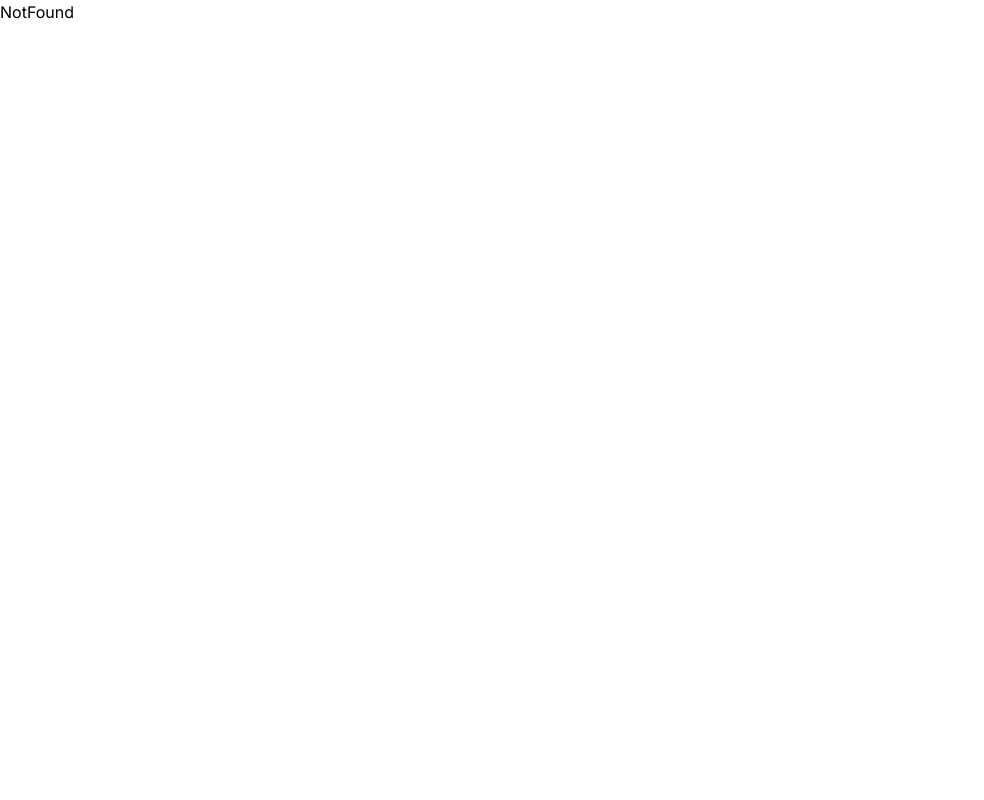
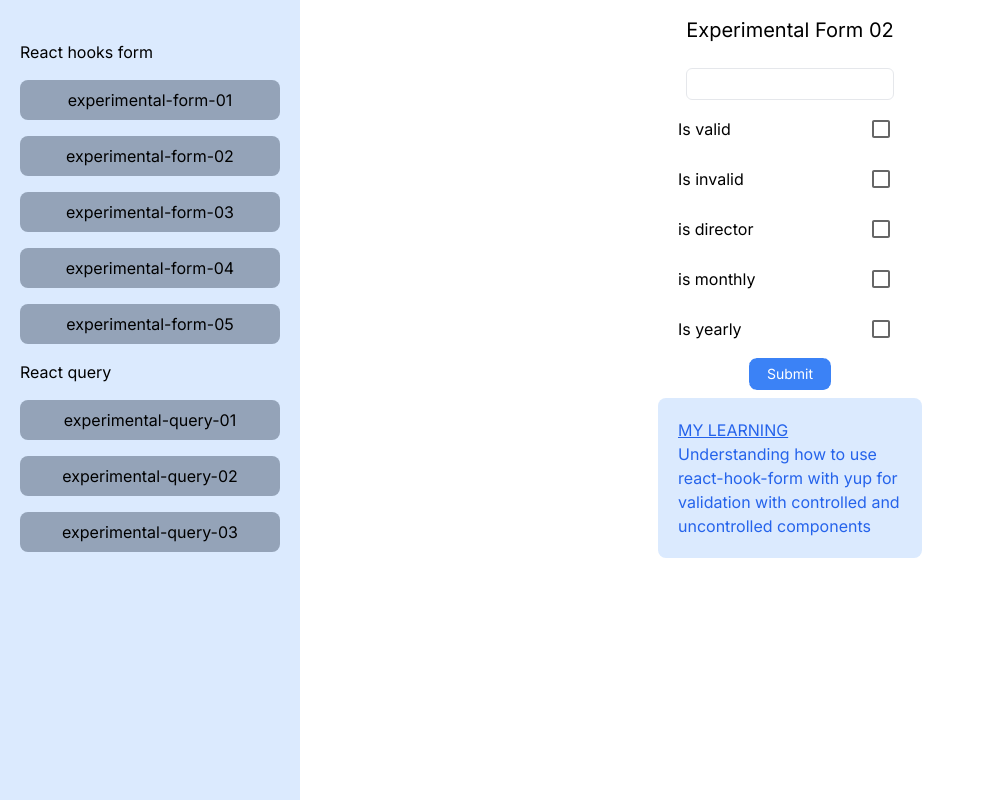
Before and after one commit to vinit-churi/experimental_coding_001-reacy-query-and-hooks-forms, a Next.js app: page /experimental-form-02 in a window 1280 px wide. Before the commit this address had no page. Shown: the whole page, without its empty margins (0-984 px from the left). Built offline with nearby package versions, Linux system fonts and the light colour scheme.

Commit message:
Add dependencies and update form component

```diff
--- a/src/app/(home)/experimental-form-01/page.tsx
+++ b/src/app/(home)/experimental-form-01/page.tsx
@@ -1,7 +1,85 @@
+"use client";
 import React from "react";
+// import { prettyPrintJson } from "pretty-print-json";
+import { useForm, SubmitHandler, Controller } from "react-hook-form";
+import Checkbox from "@mui/material/Checkbox";
+
+type inputs = {
+  name: string;
+  checkbox: false;
+};
 
 const Page = () => {
-  return <div>Page</div>;
+  const {
+    register,
+    watch,
+    handleSubmit,
+    control,
+    formState: { errors, dirtyFields },
+  } = useForm<inputs>();
+
+  const onSubmit: SubmitHandler<inputs> = (data) => {
+    console.log(data);
+    console.log(dirtyFields);
+  };
+
+  // console.log(watch("name"));
+
+  // const data = {
+  //   name: watch("name"),
+  // };
+  // const prettifiedOutput = prettyPrintJson.toHtml(data, {});
+  return (
+    <div>
+      <h3 className="text-center text-xl py-4">Experimental Form 01</h3>
+      <p className="text-center">
+        Form with a single input field and a submit button.
+      </p>
+      <form onSubmit={handleSubmit(onSubmit)}>
+        <input
+          type="text"
+          className="block mx-auto border-2 border-gray-300 p-2 my-4"
+          placeholder="Enter your name"
+          {...register("name", { required: true })}
+        ></input>
+        {errors.name && (
+          <p className="text-red-500 text-center">This field is required</p>
+        )}
+        <Controller
+          name="checkbox"
+          control={control}
+          defaultValue={false}
+          render={({ field }) => (
+            <Checkbox
+              checked={field.value}
+              sx={{
+                width: "max-content",
+                display: "block",
+                margin: "0px auto",
+              }}
+              onChange={(
+                event: React.ChangeEvent<HTMLInputElement>,
+                checked: boolean
+              ) => field.onChange(event)}
+            />
+          )}
+        />
+        <input
+          type="submit"
+          className="block mx-auto bg-blue-500 text-white p-2 my-4"
+          value="Submit"
+        ></input>
+      </form>
+      {/* <div
+        className="text-center"
+        dangerouslySetInnerHTML={{ __html: prettifiedOutput }}
+      /> */}
+      <div className="bg-blue-100 text-blue-600 p-5 rounded-lg mx-auto w-max">
+        <p className="uppercase underline">My learning</p>
+        <p>understood the basic features of react hooks forms</p>
+      </div>
+    </div>
+  );
 };
 
 export default Page;
--- /dev/null
+++ b/src/app/(home)/experimental-form-02/page.tsx
@@ -0,0 +1,143 @@
+"use client";
+import React from "react";
+import { useForm, Controller, SubmitHandler } from "react-hook-form";
+import { yupResolver } from "@hookform/resolvers/yup";
+import Checkbox from "@mui/material/Checkbox";
+import * as yup from "yup";
+
+const schema = yup.object().shape({
+  name: yup.string().required(),
+  isValid: yup.boolean().required().oneOf([true], "This field is required"),
+  isInvalid: yup.boolean().required(),
+  isDirector: yup.boolean().required(),
+  isMonthly: yup.boolean().required(),
+  isYearly: yup.boolean().required(),
+});
+
+type TFormInputs = {
+  name: string;
+  isValid: boolean;
+  isInvalid: boolean;
+  isDirector: boolean;
+  isMonthly: boolean;
+  isYearly: boolean;
+};
+
+const Page = () => {
+  const {
+    control,
+    register,
+    formState: { errors, dirtyFields, isSubmitting },
+    handleSubmit,
+  } = useForm<TFormInputs>({
+    resolver: yupResolver(schema),
+    defaultValues: {
+      name: "",
+      isValid: false,
+      isInvalid: false,
+      isDirector: false,
+      isMonthly: false,
+      isYearly: false,
+    },
+  });
+
+  const submit: SubmitHandler<TFormInputs> = (data) => {
+    console.log(data);
+    console.log(dirtyFields);
+  };
+
+  return (
+    <div className="h-full w-full flex items-center flex-col gap-2">
+      <h3 className="text-center text-xl py-4">Experimental Form 02</h3>
+      <form onSubmit={handleSubmit(submit)} className="flex flex-col gap-2">
+        <input
+          type="text"
+          {...register("name")}
+          className="border h-8 rounded-md px-2 w-52 mx-auto"
+        />
+        {errors.name && <p className="text-red-500">{errors.name.message}</p>}
+        <div className="flex gap-2 mx-auto items-center w-56 justify-between">
+          <label>Is valid</label>
+          <Controller
+            name="isValid"
+            control={control}
+            render={({ field }) => (
+              <Checkbox
+                checked={field.value}
+                onChange={(e) => field.onChange(e.target.checked)}
+              />
+            )}
+          />
+        </div>
+        {errors.isValid && (
+          <p className="text-red-500">{errors.isValid.message}</p>
+        )}
+        <div className="flex gap-2 mx-auto items-center w-56 justify-between">
+          <label>Is invalid</label>
+          <Controller
+            name="isInvalid"
+            control={control}
+            render={({ field }) => (
+              <Checkbox
+                checked={field.value}
+                onChange={(e) => field.onChange(e.target.checked)}
+              />
+            )}
+          />
+        </div>
+        <div className="flex gap-2 mx-auto items-center w-56 justify-between">
+          <label>is director</label>
+          <Controller
+            name="isDirector"
+            control={control}
+            render={({ field }) => (
+              <Checkbox
+                checked={field.value}
+                onChange={(e) => field.onChange(e.target.checked)}
+              />
+            )}
+          />
+        </div>
+        <div className="flex gap-2 mx-auto items-center w-56 justify-between">
+          <label>is monthly</label>
+          <Controller
+            name="isMonthly"
+            control={control}
+            render={({ field }) => (
+              <Checkbox
+                checked={field.value}
+                onChange={(e) => field.onChange(e.target.checked)}
+              />
+            )}
+          />
+        </div>
+        <div className="flex gap-2 mx-auto items-center w-56 justify-between">
+          <label>Is yearly</label>
+          <Controller
+            name="isYearly"
+            control={control}
+            render={({ field }) => (
+              <Checkbox
+                checked={field.value}
+                onChange={(e) => field.onChange(e.target.checked)}
+              />
+            )}
+          />
+        </div>
+        <input
+          type="submit"
+          className="bg-blue-500 text-white rounded-lg w-max px-4 text-sm py-1 mx-auto cursor-pointer outline-dotted border-2 border-blue-500 hover:bg-white hover:text-blue-500 hover:border-blue-500 transition-colors duration-300 ease-in-out"
+        />
+      </form>
+      <div className="bg-blue-100 text-blue-600 p-5 rounded-lg mx-auto w-max">
+        <p className="uppercase underline">My learning</p>
+        <p className="max-w-56">
+          Understanding how to use react-hook-form with yup for validation with
+          controlled and uncontrolled components
+        </p>
+      </div>
+    </div>
+  );
+};
+
+export default Page;
```
Also changed, not shown: package.json (+7 -1 lines), 1 other file (tests, documents, lock files or other folders).
